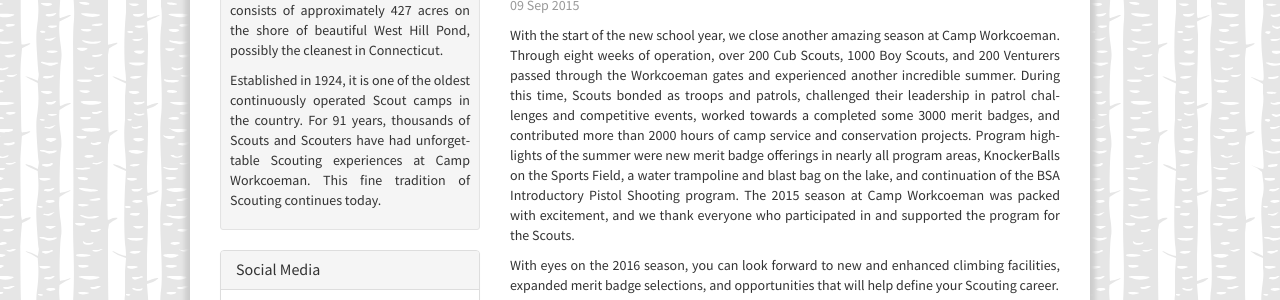
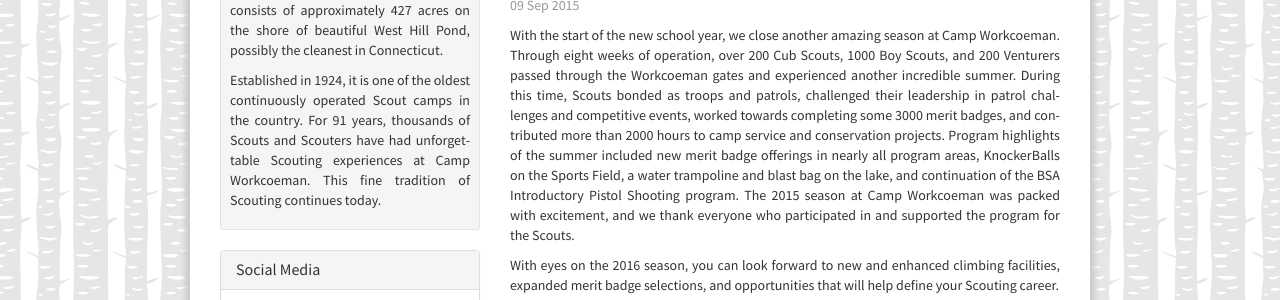
Before and after one commit to campworkcoeman/campworkcoeman.org, a Jekyll site: the page built from about/news/_posts/2015-09-09-season-summary.md, in a window 1280 px wide. Shown: the part 352-652 px from the top of the page. Built offline with Jekyll 4.4.1, drawn with Linux system fonts in a browser that asks for light colours; nearby versions of some CDN libraries; Markdown is read by kramdown in place of the engine named in the settings.

Commit message:
Minor fixes to news item.

```diff
--- a/about/news/_posts/2015-09-09-season-summary.md
+++ b/about/news/_posts/2015-09-09-season-summary.md
@@ -9,9 +9,9 @@
 Boy Scouts, and 200 Venturers passed through the Workcoeman gates and
 experienced another incredible summer. During this time, Scouts bonded as
 troops and patrols, challenged their leadership in patrol challenges and
-competitive events, worked towards a completed some 3000 merit badges,
-and contributed more than 2000 hours of camp service and conservation
-projects. Program highlights of the summer were new merit badge offerings in
+competitive events, worked towards completing some 3000 merit badges,
+and contributed more than 2000 hours to camp service and conservation
+projects. Program highlights of the summer included new merit badge offerings in
 nearly all program areas, KnockerBalls on the Sports Field, a water trampoline
 and blast bag on the lake, and continuation of the BSA Introductory Pistol
 Shooting program. The 2015 season at Camp Workcoeman was packed with
```
